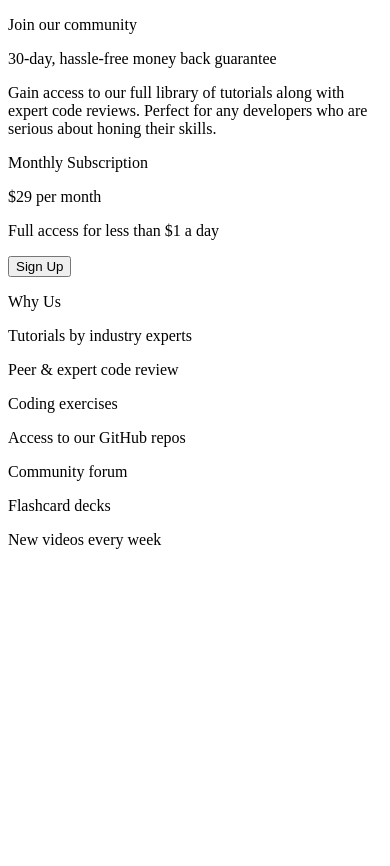
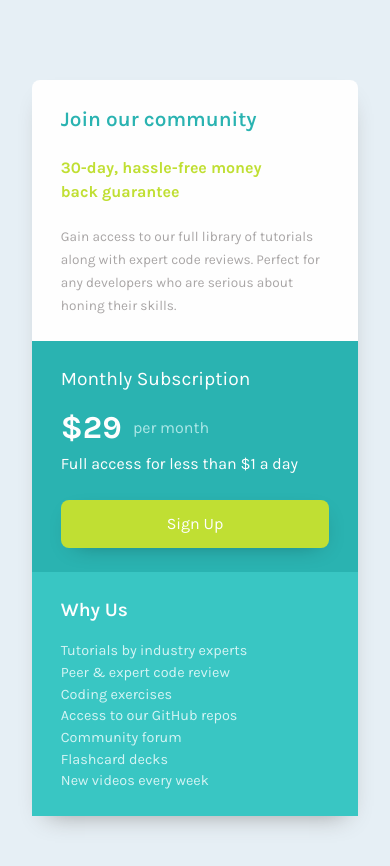
Before and after one commit to oryanhach/single-price-grid-component, a plain HTML site: page index.html in a window 390 px wide. Before the commit the page ends 844 px from the top, so only its background shows below. Drawn offline with Linux system fonts and the light colour scheme.

Commit message:
added mobile design

```diff
--- a/index.html
+++ b/index.html
@@ -9,6 +9,13 @@
   <link rel="icon" type="image/png" sizes="32x32" href="./images/favicon-32x32.png">
 
   <title>Frontend Mentor | Single Price Grid Component</title>
+
+  <!-- Google Fonts -->
+  <link rel="preconnect" href="https://fonts.googleapis.com">
+  <link rel="preconnect" href="https://fonts.gstatic.com" crossorigin>
+  <link
+    href="https://fonts.googleapis.com/css2?family=Barlow+Semi+Condensed:ital,wght@0,100;0,200;0,300;0,400;0,500;0,600;0,700;0,800;0,900;1,100;1,200;1,300;1,400;1,500;1,600;1,700;1,800;1,900&family=Figtree:ital,wght@0,300..900;1,300..900&family=Inter:ital,opsz,wght@0,14..32,100..900;1,14..32,100..900&family=Karla:ital,wght@0,200..800;1,200..800&family=Manrope:wght@200..800&family=Montserrat:ital,wght@0,100..900;1,100..900&family=Outfit:wght@100..900&family=Poppins:ital,wght@0,100;0,200;0,300;0,400;0,500;0,600;0,700;0,800;0,900;1,100;1,200;1,300;1,400;1,500;1,600;1,700;1,800;1,900&family=Red+Hat+Display:ital,wght@0,300..900;1,300..900&family=Roboto:ital,wght@0,100..900;1,100..900&family=Young+Serif&display=swap"
+    rel="stylesheet">
 
   <link rel="stylesheet" href="style.css">
 
@@ -42,9 +49,12 @@
         Monthly Subscription
       </p>
 
-      <p class="card__price">
-        <span class="card__price-number">&dollar;</span>29 per month
-      </p>
+      <div class="card__price">
+        <p class="card__price-number">&dollar;29</p>
+        <p class="card__price-text">
+          per month
+        </p>
+      </div>
 
       <p class="card__middle-description">
         Full access for less than &dollar;1 a day
--- a/style.css
+++ b/style.css
@@ -0,0 +1,181 @@
+:root {
+	/* Colors */
+
+	--clr-blue: #2ab3b1;
+	--clr-green: #c0df33;
+	--clr-white: #fefefe;
+	--clr-background: #e6eff5;
+}
+
+/* CSS Reset */
+
+/* 1. Use a more-intuitive box-sizing model */
+*,
+*::before,
+*::after {
+	box-sizing: border-box;
+}
+
+/* 2. Remove default margin */
+* {
+	margin: 0;
+}
+
+body {
+	/* 3. Add accessible line-height */
+	line-height: 1.5;
+	/* 4. Improve text rendering */
+	-webkit-font-smoothing: antialiased;
+}
+
+/* 5. Improve media defaults */
+img,
+picture,
+video,
+canvas,
+svg {
+	display: block;
+	max-width: 100%;
+}
+
+/* 6. Inherit fonts for form controls */
+input,
+button,
+textarea,
+select {
+	font: inherit;
+}
+
+/* 7. Avoid text overflows */
+p,
+h1,
+h2,
+h3,
+h4,
+h5,
+h6 {
+	overflow-wrap: break-word;
+}
+
+/* 8. Improve line wrapping */
+p {
+	text-wrap: pretty;
+}
+h1,
+h2,
+h3,
+h4,
+h5,
+h6 {
+	text-wrap: balance;
+}
+
+/*
+    9. Create a root stacking context
+  */
+#root,
+#__next {
+	isolation: isolate;
+}
+
+/* General Styling */
+
+body {
+	background-color: var(--clr-background);
+	font-family: 'Karla', sans-serif;
+	display: flex;
+	justify-content: center;
+	align-items: center;
+	min-height: 100vh;
+	padding: 5rem 2rem;
+}
+
+.card {
+	border-top-left-radius: 8px;
+	border-top-right-radius: 8px;
+	overflow: hidden;
+	box-shadow: 1px 12px 24px -14px rgba(148, 148, 148, 1);
+}
+
+.card__top {
+	background-color: var(--clr-white);
+	padding: 1.5rem 1.8rem;
+}
+
+.card__top-title {
+	color: var(--clr-blue);
+	font-size: 1.3rem;
+	font-weight: 600;
+	margin-bottom: 1.3rem;
+}
+
+.card__top-subtitle {
+	color: #c0df33;
+	font-weight: 700;
+	margin-bottom: 1.3rem;
+}
+
+.card__top-description {
+	color: rgb(169, 166, 166);
+	font-size: 0.85rem;
+	line-height: 170%;
+}
+
+.card__middle {
+	background-color: #2ab3b1;
+	padding: 1.5rem 1.8rem;
+}
+
+.card__middle-title {
+	color: var(--clr-white);
+	font-size: 1.2rem;
+	margin-bottom: 0.6rem;
+}
+
+.card__price {
+	display: flex;
+}
+
+.card__price-number {
+	color: var(--clr-white);
+	font-size: 2rem;
+	font-weight: 700;
+	margin-right: 0.7rem;
+}
+
+.card__price-text {
+	color: #ace7e7;
+	align-self: center;
+}
+
+.card__middle-description {
+	color: var(--clr-white);
+	margin-bottom: 1.5rem;
+}
+
+.card__btn {
+	background-color: #c0df33;
+	color: var(--clr-white);
+	border: none;
+	width: 100%;
+	height: 3rem;
+	border-radius: 8px;
+	box-shadow: 2px 7px 23px -12px rgba(0, 0, 0, 0.39);
+}
+
+.card__bottom {
+	background-color: hsl(179, 55%, 50%);
+	padding: 1.5rem 1.8rem;
+}
+
+.card__bottom-title {
+	color: var(--clr-white);
+	font-size: 1.2rem;
+	font-weight: 600;
+	margin-bottom: 1rem;
+}
+
+.card__bottom-description p {
+	color: #d4f4f4;
+	font-size: 0.9rem;
+}
```
